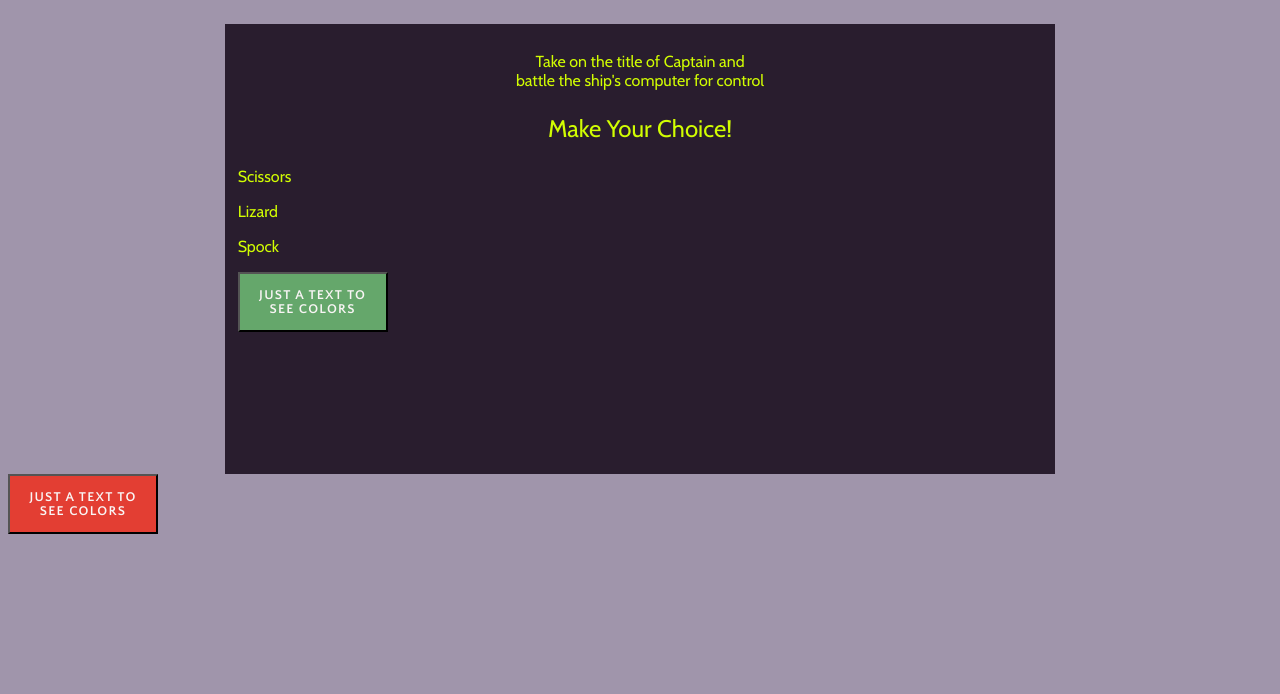
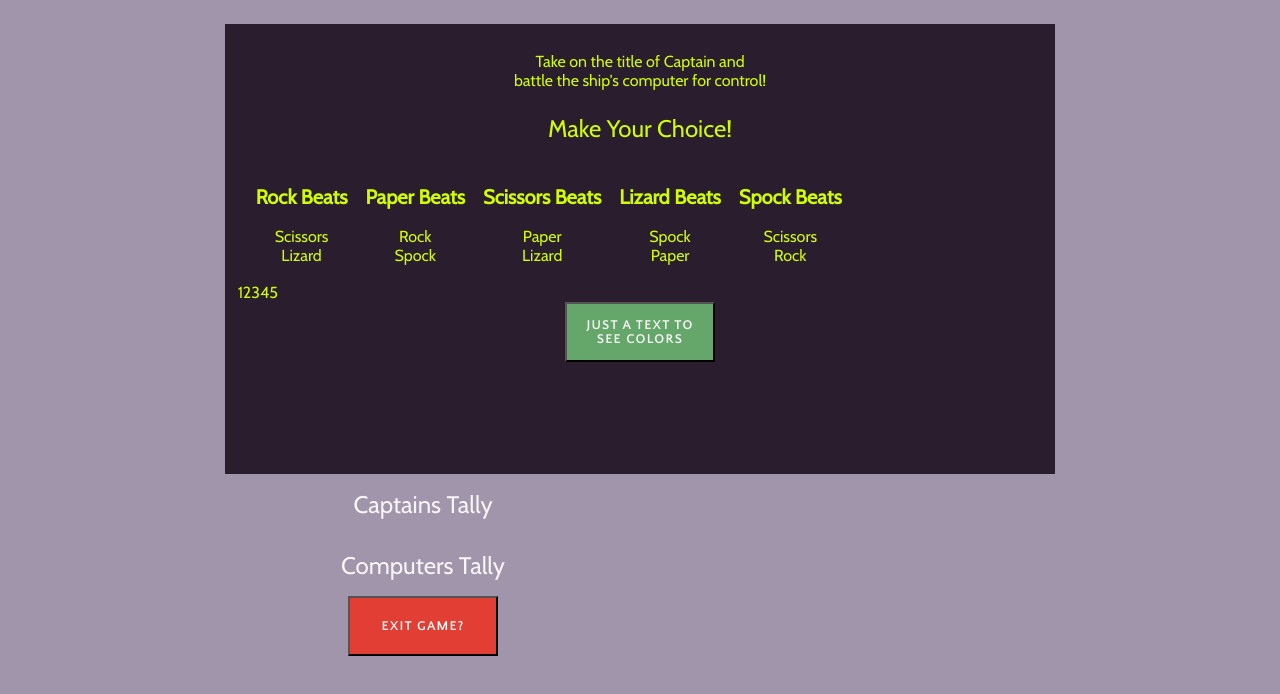
Before and after one commit to MJMcP/rock-lizard-spock, a plain HTML site: page index.html in a window 1280 px wide. Shown: the part 80-774 px from the top of the page. Drawn offline with nearby package versions, Linux system fonts and the light colour scheme.

Commit message:
Adds content added to html, styling for content

```diff
--- a/assets/css/styles.css
+++ b/assets/css/styles.css
@@ -7,12 +7,25 @@ body {
 
 h1 {
     font-family: "Merriweather Sans", sans-serif;
-    font-size: 3.5rem;
+    font-size: 3rem;
     text-align: center;
 }
 
-/*  Game area  */
-.game-area{
+table, td {
+    font-size: 1rem;
+    text-align: center;
+    padding: .5rem;
+}
+
+th {
+    font-size: 1.25rem;
+    text-align: center;
+    padding: .5rem;
+}
+
+/*  Game field  */
+
+.game-area {
     background-color: #291d2e;
     color: #d1fd02;
     box-sizing: border-box;
@@ -59,8 +72,48 @@ h1 {
     color: #f9f5f5;
 }
 
+.picked {
+    clear: both;
+    display: flex;
+    flex-direction: row;
+    justify-content: center;
+    align-items: center;
+}
 
-/* Responsive layout - when the screen is 10800px wide or larger*/
+/*Results Area*/
+.results-area {
+    clear:both;
+    display: flex;
+    flex-direction: row;
+    max-width: 830px;
+    margin: 1rem;
+}
+
+.cap-tally, .comp-tally {
+    font-size: 1.5rem;
+    padding-top: 1rem;
+    text-align: justify;
+    margin-left: 10vw;
+}
+
+.cap-tally, .exit {
+    clear: both;
+    display: flex;
+    flex-direction: row;
+    padding: 1rem;
+}
+
+.exit {
+    margin-left: 10vw;
+}
+
+.comp-tally {
+    clear: both;
+    display: flex;
+    flex-direction: row;
+}
+
+/* Responsive layout - when the screen is 1080px wide or larger*/
 @media screen and (min-width: 1080px) {
 }
 
@@ -76,7 +129,6 @@ h1 {
         font-size: 2.5rem;
         text-align: center;
     }
-
 
     .game-area{
         width: 90%;
@@ -106,6 +158,44 @@ h1 {
         height: 60px;
     }
 
+    .game-choice {
+        clear: both;
+        display: flex ;
+    }
+
+    .results-area {
+        clear:both;
+        display: flex;
+        flex-direction: column;
+        min-width: 272px;
+        margin:0;
+        flex-wrap: nowrap;
+        justify-content: space-around;
+        align-items: center;
+    }
+
+    .cap-tally, .comp-tally {
+        font-size: 1.5rem;
+        padding-top: 1rem;
+        text-align: justify;
+        margin-left: 0;
+    }
+
+    .cap-tally, .exit {
+        clear: both;
+        display: flex;
+        flex-direction: row;
+    }
+
+    .exit {
+        margin-left:0;
+    }
+
+    .comp-tally {
+        clear: both;
+        display: flex;
+        flex-direction: row;
+    }
 
 
 }
--- a/index.html
+++ b/index.html
@@ -18,22 +18,61 @@
     Rock! Lizard! Spock!
   </h1>
 
-  <div class="game-field">
+    <div class="game-area">
 
-    <div class="game-area">
       <p class = "instructions">
-        Take on the title of Captain and<br> battle the ship's computer for control</p>
+        Take on the title of Captain and <br>battle the ship's computer for control!
+      </p>
+
       <p class="choice1">Make Your Choice!</p>
-      <p>Scissors</p>
-      <p>Lizard</p>
-      <p>Spock</p>
 
-      <button class="btn btn-grn btn-middle">just a text to see colors</button>
+      <table>
+        <thead>
+          <th>Rock Beats</th>
+          <th>Paper Beats</th>
+          <th>Scissors Beats</th>
+          <th>Lizard Beats</th>
+          <th>Spock Beats</th>
+        </thead>
+        <tbody>
+          <td> Scissors<br>Lizard</td>
+          <td> Rock<br>Spock</td>
+          <td> Paper<br>Lizard</td>
+          <td> Spock<br>Paper</td>
+          <td> Scissors<br>Rock</td>
+        </tbody>
+      </table>
+
+      <div class="game-choice">
+        <div id="rock-choice">1</div>
+        <div id="paper-choice">2</div>
+        <div id="scissors-choice">3</div>
+        <div id="lizard-choice">4</div>
+        <div id="spock-choice">5</div>
+      </div>
+
+      <div class="picked">
+        <button class="btn btn-grn btn-middle">just a text to see colors</button>
+      </div>
+
     </div>
 
-      <button class="btn btn-rd btn-right ">just a text to see colors</button>
+    <div class="results-area">
+
+        <div class="cap-tally">
+          <span>Captains Tally</span>
+        </div>
+
+        <div class="comp-tally">
+          <span>Computers Tally</span>
+        </div>
+
+        <div class="exit">
+          <button class="btn btn-rd btn-right ">Exit Game?</button>
+        </div>
 
     </div>
+
 
 
 
```
